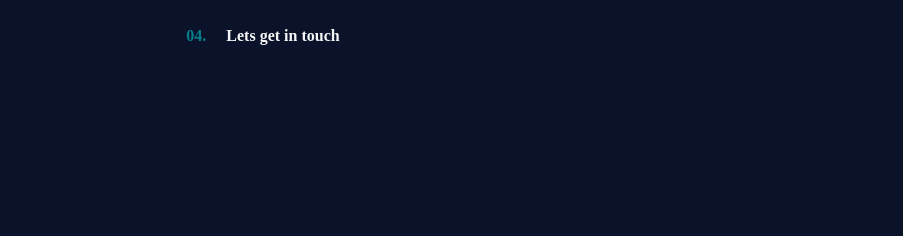
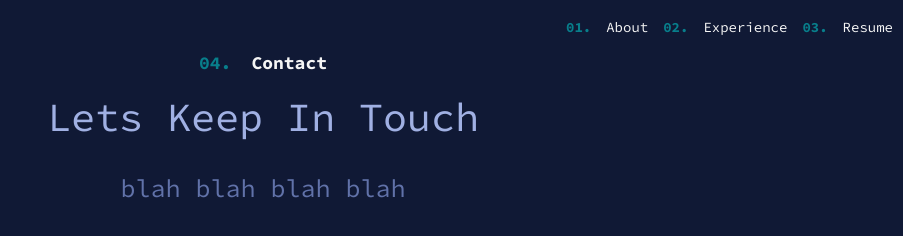
Before and after one commit to emadsen114/Resume, a website: page front-end/contact-page.html in a window 1280 px wide. Shown: the whole page, without its empty margins (377-1280 px from the left). Drawn offline with Linux system fonts and the light colour scheme.

Commit message:
more design and pdf embed

```diff
--- a/front-end/contact-page.html
+++ b/front-end/contact-page.html
@@ -4,13 +4,27 @@
     <meta charset="UTF-8">
     <meta name="viewport" content="width=device-width, initial-scale=1.0">
     <link rel="stylesheet" href="/css/contact-page.css">
+    <link rel="preconnect" href="https://fonts.googleapis.com">
+    <link rel="preconnect" href="https://fonts.gstatic.com" crossorigin>
+    <link href="https://fonts.googleapis.com/css2?family=Source+Code+Pro:ital,wght@0,200..900;1,200..900&display=swap" rel="stylesheet">
 
     <title>Contact</title>
 </head>
 <body>
+    <div class="link-container">
+        <h3 class="link-numbers">01.</h3>
+        <a href="about-page" class = "link-button">About</a>
+        <h3 class="link-numbers"> 02.</h3>
+        <a href="experience-page" class = "link-button">Experience</a>
+        <h3 class="link-numbers"> 03.</h3>
+        <a href="resume" class = "link-button">Resume</a>
+
+    </div>
     <div class = "top-container">
         <h3 class="top-container-numbers"> 04.</h3>
-        <h3 class = "top-container-words"> Lets get in touch</h3>
+        <h3 class = "top-container-words"> Contact</h3>
     </div>
+    <header>Lets Keep In Touch</header>
+        <div class = "subheader-text", class="container"> blah blah blah blah </div>
 </body>
 </html>
--- a/front-end/public/css/contact-page.css
+++ b/front-end/public/css/contact-page.css
@@ -1,5 +1,12 @@
-body{
-    background-color: #0b132b;
+body {
+    font-family: 'Source Code Pro', Arial, sans-serif; /* Apply Google Font */
+    background-color: #101935 ;
+    display: flex;
+    flex-direction: column;
+    justify-content: flex-start;
+    height: 100vh;
+    margin: 0;
+    padding: 0;
 }
 
 h1 {
@@ -13,7 +20,7 @@ h2{
 }
 
 .top-container {
-    text-align: center;
+    text-align: right;
     display: flex;
     justify-content:center;
     align-items: center;
@@ -25,7 +32,7 @@ h2{
     color: #087E8B;
     cursor: pointer;
     margin: 0 10px;
-    font-size: 16px;
+    font-size: 18px;
     line-height: 1; /* ok hopefully theyre all on the same line now */
     display: inline-block;
 }
@@ -35,7 +42,71 @@ h2{
     color: whitesmoke;
     cursor: pointer;
     margin: 0 10px;
-    font-size: 16px;
+    font-size: 18px;
     line-height: 1; /* ok hopefully theyre all on the same line now */
     display: inline-block;
 }
+h3{
+    font-family: 'Source Code Pro', monospace;
+}
+
+.link-container {
+    text-align: right;
+    display: flex;
+    justify-content: flex-end; /* Align items to the end (right) of the container */
+    align-items: center;
+    padding-top: 20px;
+}
+
+.link-numbers {
+    text-decoration: none;
+    color: #087E8B;
+    cursor: pointer;
+    margin: 0 5px; /* Adjust margin for spacing between items */
+    font-size: 14px;
+    line-height: 1;
+}
+
+.link-button:hover {
+    text-decoration: none;
+    color: #087E8B;
+    cursor: pointer;
+}
+
+.link-button {
+    text-decoration: none;
+    color: whitesmoke;
+    cursor: pointer;
+    margin: 0 10px; /* Adjust margin as needed for spacing */
+    font-size: 14px; /* Adjust font size as needed */
+    line-height: 1; /* Ensure consistent line height */
+    display: inline-block; /* Ensure consistent inline-block behavior */
+}
+
+header {
+    text-align: center;
+    color: #A0B0E3;
+    font-size: 40px;
+    margin-top: 20px;
+}
+
+.contact-container {
+    display: flex;
+    justify-content: flex-end;
+    align-items: center;
+    padding-top: 20px;
+}
+
+.contact-text {
+    margin: 0 10px; /* Adjust margin as needed for spacing */
+    font-size: 14px; /* Adjust font size as needed */
+    line-height: 1; /* Ensure consistent line height */
+    display: inline-block;
+}
+
+.subheader-text {
+    color: #6172A9;
+    font-size: 25px;
+    text-align: center;
+    padding-top: 30px;
+}
```
Also changed, not shown: front-end/about-page.html (+58 -12 lines), front-end/landing-page.html (+0 -3 lines), front-end/resume.html (+1 -1 lines), 1 other file.
